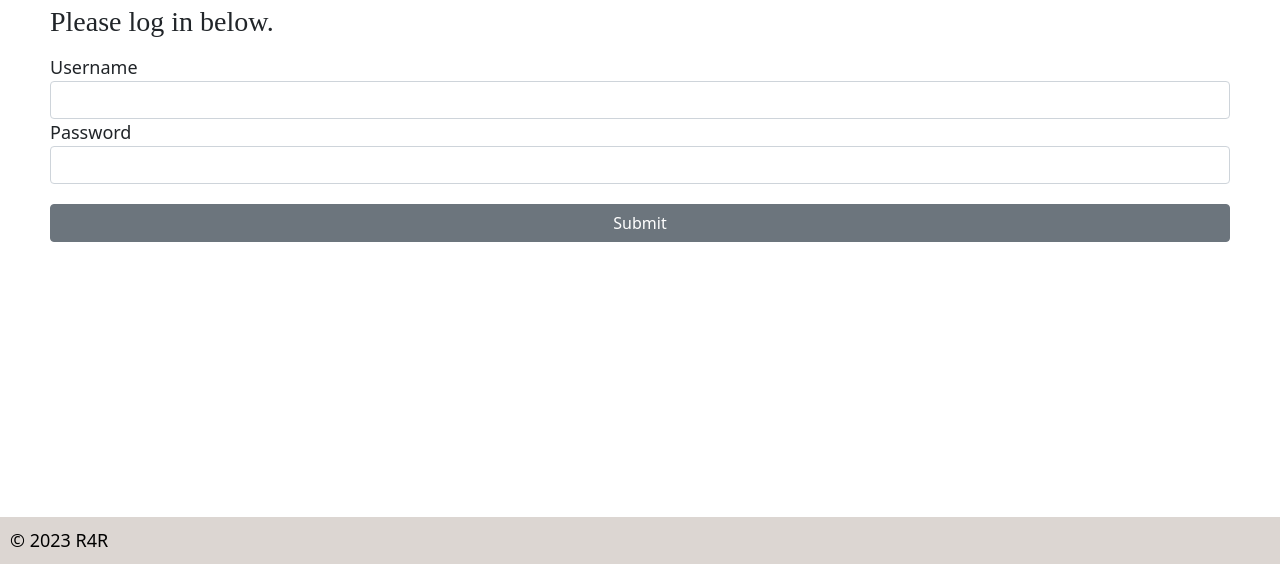
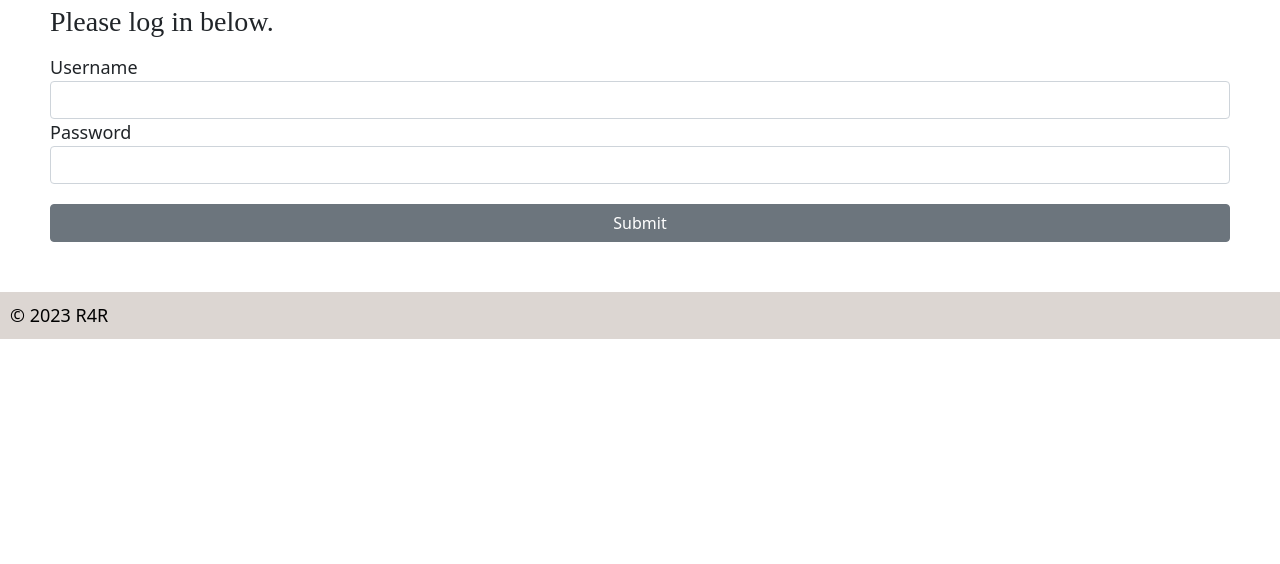
Before and after one commit to jman005/RentProject, a plain HTML site: page static/login.html in a window 1280 px wide. Shown: the part 241-805 px from the top of the page. Drawn offline with nearby package versions, Linux system fonts and the light colour scheme; a web font is replaced by a local one.

Commit message:
fixed sizing

```diff
--- a/static/login.html
+++ b/static/login.html
@@ -41,6 +41,7 @@
             </nav>
     </header>
     <section>
+        <div class="login_container">
             <form action="javascript:submitForm();" id="main-form" method="post">
                 <h2>Login</h2>
                 <h3>Please log in below.</h3>
@@ -54,6 +55,7 @@
                 </div>
                 <input type="submit" class="btn btn-secondary">
             </form>
+        </div>
     </section>
     <footer>
         <div class="copyright">
--- a/static/style.css
+++ b/static/style.css
@@ -147,7 +147,7 @@ i {
     margin-left: 20px;
 }
 
-section {
+login_container {
     height: 76vh;
 }
 
```
Lines whose indentation alone changed are shown as unchanged.
